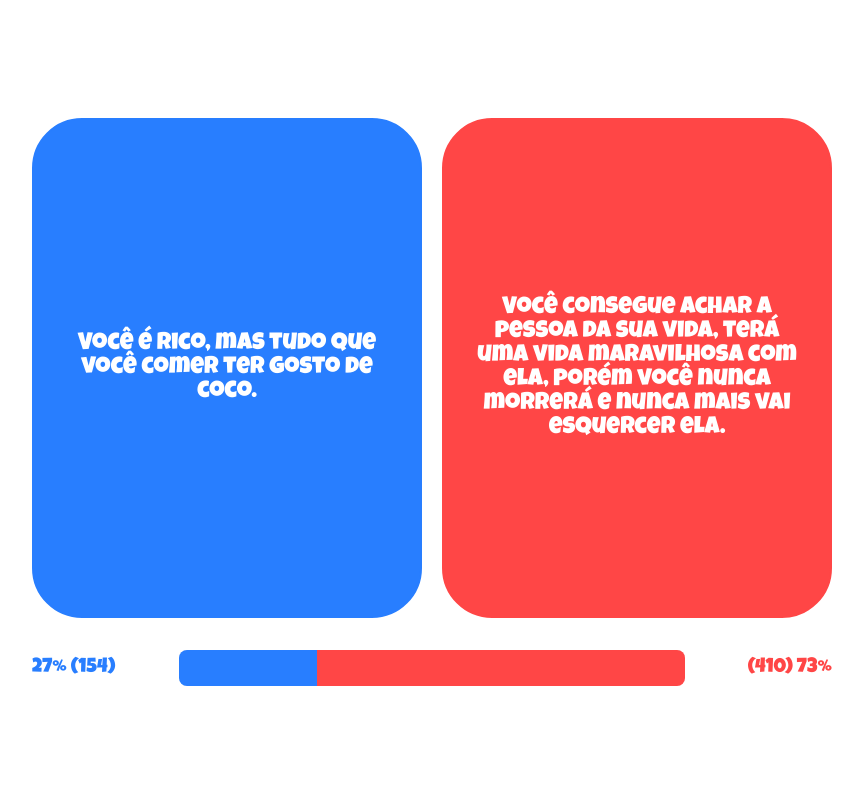
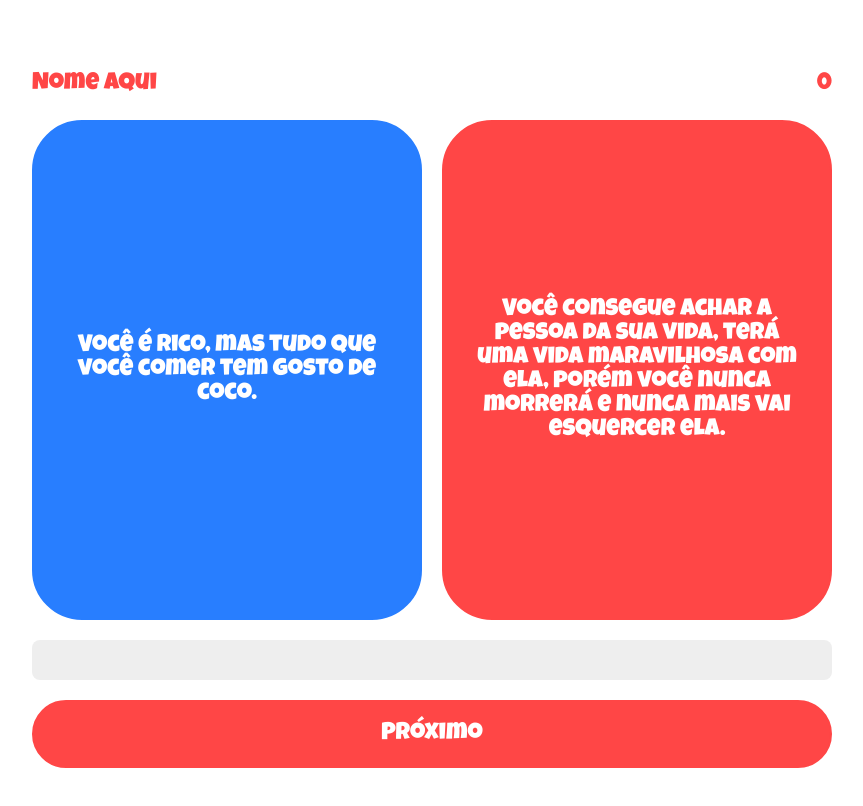
Before and after one commit to JoaoMarceloAlvesDev/reaprendendo-front-end, a React (Vite) app: page /jogo in a window 1280 px wide. Shown: the top 806 px of the page, without its empty margins (208-1071 px from the left). Built offline with nearby package versions, Linux system fonts and the light colour scheme.

Commit message:
inicio jogo

```diff
--- a/src/components/Comparador.tsx
+++ b/src/components/Comparador.tsx
@@ -12,16 +12,16 @@ export function Comparador({ valor1, valor2 }: Props) {
     const valor2Percent = total ? (valor2 / total) * 100 : 0;
 
     return (
-        <div style={{ width: "100%", display: "flex", flexDirection: "row", gap: 20, justifyContent: "center", alignItems: "center", marginTop: 20}}>
-            <p style={{color: "rgb(40, 126, 255)",width: "200px", textAlign: "start", fontSize: "20px"}}>{valor1 > 0 && `${valor1Percent.toFixed(0)}% (${valor1})`}</p>
-            <div style={{ display: "flex", height: 36, borderRadius: 8, overflow: "hidden", background: "#eee", width: "100%", }}>
+        <div style={{width: "100%", display: "flex", flexDirection: "row", gap: 20, justifyContent: "center", alignItems: "center", marginTop: 20}}>
+            <p style={{position: "absolute" ,height: 40, color: "#ffffff",width: "200px", textAlign: "start", fontSize: "20px", marginTop: 35, left: 0}}>{valor1 > 0 && `${valor1Percent.toFixed(0)}% (${valor1})`}</p>
+            <div style={{ display: "flex", height: 40, borderRadius: 8, overflow: "hidden", background: "#eee", width: "100%", }}>
 
                 <div style={{ width: `${valor1Percent}%`, background: "rgb(40, 126, 255)", display: "flex", alignItems: "center", justifyContent: "center", color: "#fff", transition: "0.3s", }}></div>
 
                 <div style={{ width: `${valor2Percent}%`, background: "rgb(255, 70, 70)", display: "flex", alignItems: "center", justifyContent: "center", color: "#000", transition: "0.3s", }}></div>
 
             </div>
-            <p style={{color: "",width: "200px", textAlign: "end", fontSize: "20px"}}>{valor2 > 0 && `(${valor2}) ${valor2Percent.toFixed(0)}%`}</p>
+            <p style={{position: "absolute", height: 40, color: "#ffffff",width: "200px", textAlign: "end", fontSize: "20px", marginTop: 35}}>{valor2 > 0 && `(${valor2}) ${valor2Percent.toFixed(0)}%`}</p>
         </div>
     );
 }
--- a/src/components/Jogo.css
+++ b/src/components/Jogo.css
@@ -33,3 +33,9 @@
     color: rgb(40, 126, 255);
     border: 2px solid rgb(40, 126, 255);
 }
+
+.container-cabecalho {
+    display: flex;
+    justify-content: space-between;
+    width: 100%;
+}
--- a/src/components/Jogo.tsx
+++ b/src/components/Jogo.tsx
@@ -1,28 +1,71 @@
 import './Jogo.css'
 import { Comparador } from './Comparador'
+import { useState } from 'react'
 
 function Jogo() {
 
   const texto = {
-    txt1: 'Você é rico, mas tudo que você comer ter gosto de coco.',
-    txt2: 'Você consegue achar a pessoa da sua vida, terá uma vida maravilhosa com ela, porém você nunca morrerá e nunca mais vai esquercer ela.'
+    txt1: 'Você é rico, mas tudo que você comer tem gosto de coco.',
+    txt2: 'Você consegue achar a pessoa da sua vida, terá uma vida maravilhosa com ela, porém você nunca morrerá e nunca mais vai esquercer ela.',
+    txt3: 'opcao 3',
+    txt4: 'opcao 4',
+    txt5: 'opcao 5',
+    txt6: 'opcao 6',
+    txt7: 'opcao 7',
+    txt8: 'opcao 8',
+    txt9: 'opcao 9',
+    txt10: 'opcao 10',
   }
 
-  const valores = {
+  const valoresReal = {
     v1: 154,
-    v2: 410
+    v2: 10,
+    v3: 19,
+    v4: 53,
+    v5: 634,
+    v6: 674,
+    v7: 85,
+    v8: 13,
+    v9: 683,
+    v10: 97,
+  }
+
+  const nome = "Nome Aqui"
+  const [pontos, setPontos] = useState(0)
+  const [valor1, setValor1] = useState(0)
+  const [valor2, setValor2] = useState(0)
+  const [cardOneClick, setCardOneClick] = useState(true);
+
+  function cardClick(card: number) {
+    if (!cardOneClick) return;
+
+    setValor1(valoresReal.v1)
+    setValor2(valoresReal.v2)
+
+    if (valoresReal.v1 > valoresReal.v2 && card == 1) {
+      setPontos(pontos + 1)
+    }
+    if (valoresReal.v1 < valoresReal.v2 && card == 2) {
+      setPontos(pontos + 1)
+    }
+
+    setCardOneClick(false)
   }
 
   return (
     <>
       <div className='container'>
         <div className="container-jogo">
-
+          <div className="container-cabecalho">
+          <p>{nome}</p>
+          <p>{pontos}</p>
+          </div>
           <div className="cards-container">
-            <button className="card btn" id='card1'>{texto.txt1}</button>
-            <button className="card btn" id='card2'>{texto.txt2}</button>
+            <button className="card btn" id='card1' onClick={() => cardClick(1)}>{texto.txt1}</button>
+            <button className="card btn" id='card2' onClick={() => cardClick(2)}>{texto.txt2}</button>
           </div>
-          <Comparador valor1={valores.v1} valor2={valores.v2} />
+          <Comparador valor1={valor1} valor2={valor2} />
+          <button className='btn' style={{marginTop:"20px", width: "100%"}}>Próximo</button>
         </div>
       </div>
     </>
```
Also changed, not shown: 1 other file (tests, documents, lock files or other folders).
